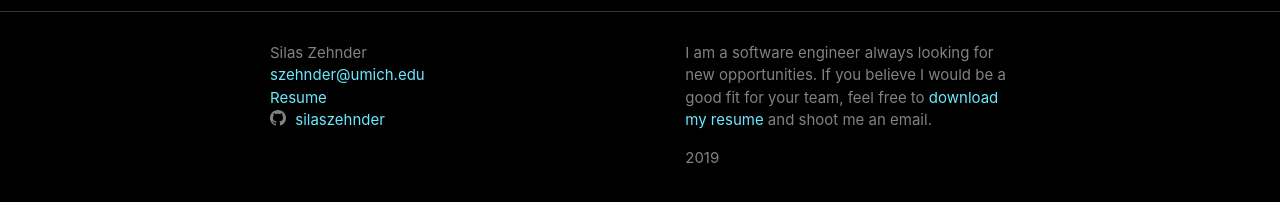
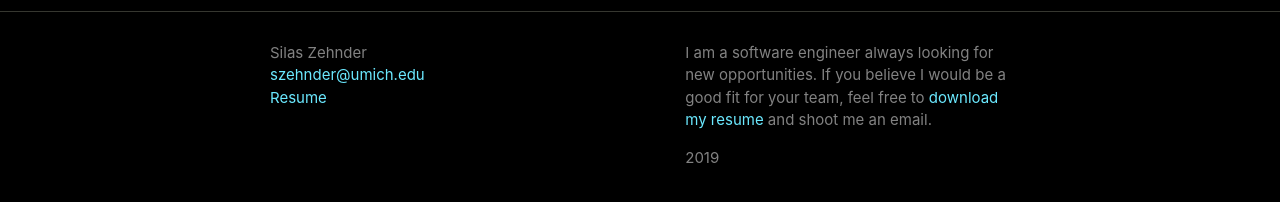
Before and after one commit to silaszehnder/silaszehnder.github.io, a Jekyll site: the page built from blog.md, in a window 1280 px wide. Shown: the part 671-873 px from the top of the page. Built offline with Jekyll 4.4.1, drawn with Linux system fonts in a browser that asks for light colours.

Commit message:
removed social links

```diff
--- a/_includes/footer.html
+++ b/_includes/footer.html
@@ -17,7 +17,6 @@
             <li><a class="u-email" href="mailto:{{ site.email }}">{{ site.email }}</a></li>
             {%- endif -%}
             <li><a class="u-email" href="assets/szehnder_resume.pdf">Resume</a></li>
-            {%- include social.html -%}
         </ul>
       </div>
 
```
